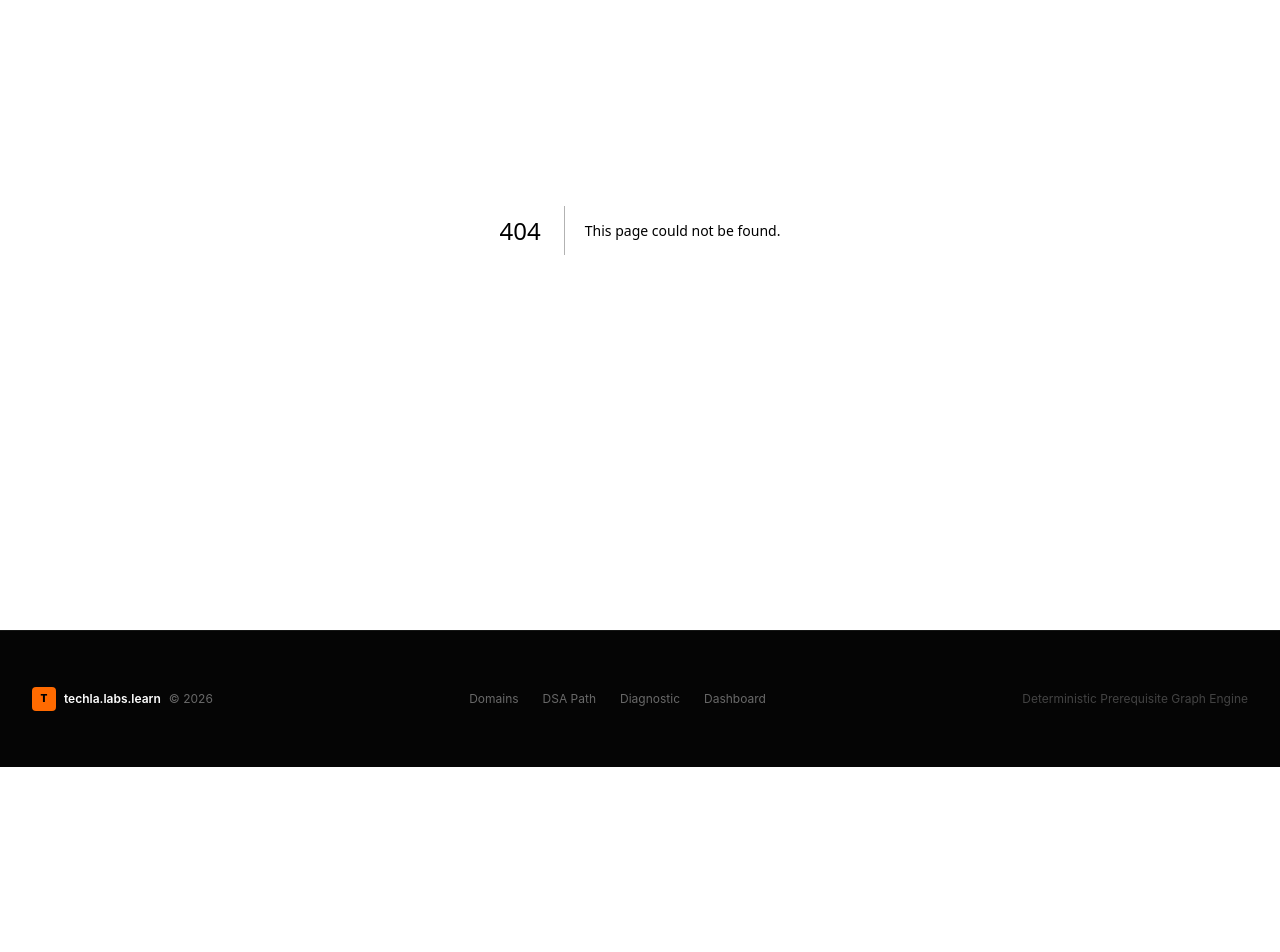
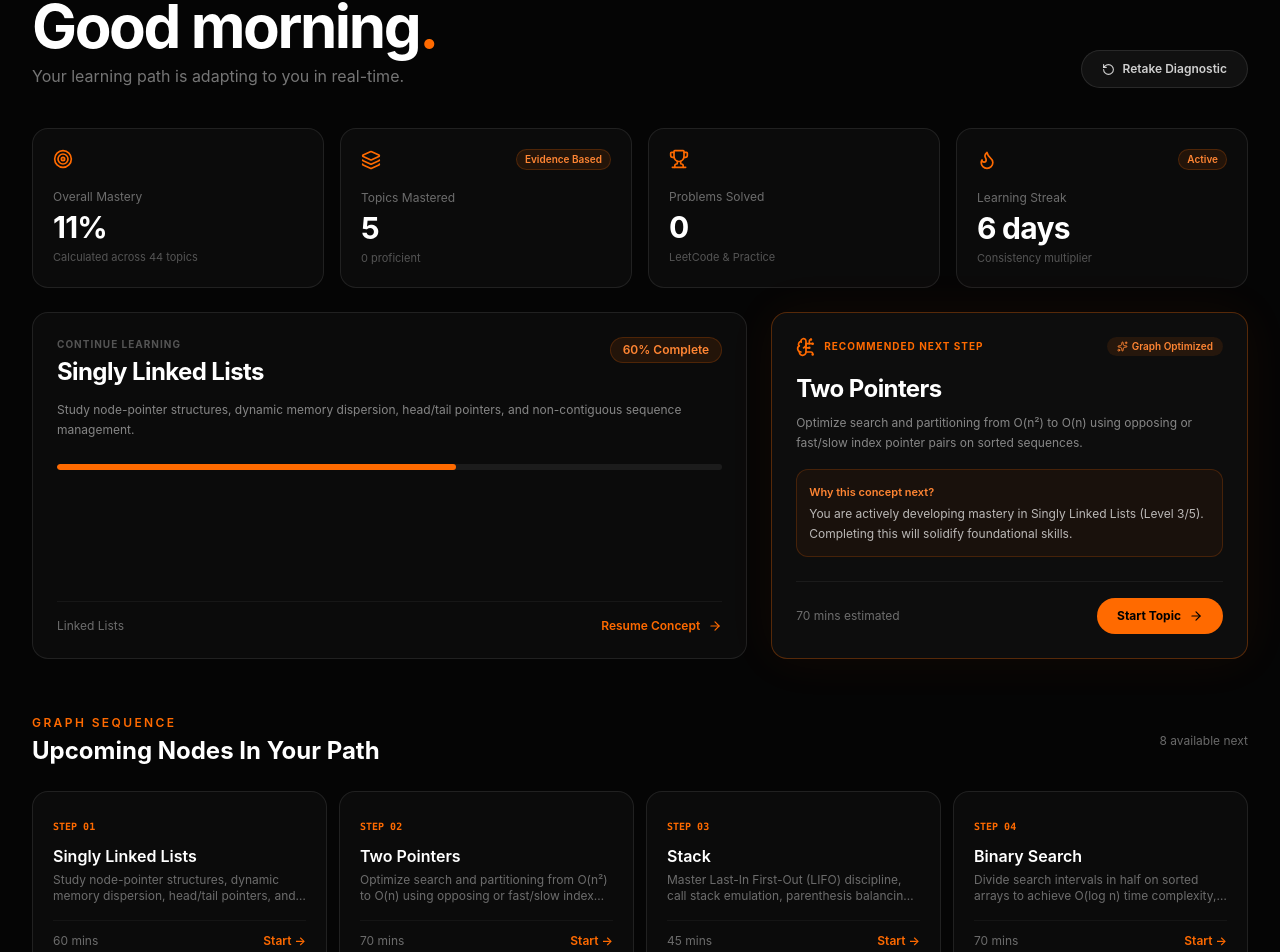
Before and after one commit to TheclaOrg/techla.labs.learn, a Next.js app: page /dashboard in a window 1280 px wide. Before the commit this address had no page. Shown: the part 170-1122 px from the top of the page. Before the commit the page ends 937 px from the top, so only its background shows below. Built offline with nearby package versions, Linux system fonts and the light colour scheme.

Commit message:
feat(dashboard): build personalized learning space with adaptive path queue

```diff
--- /dev/null
+++ b/app/dashboard/page.tsx
@@ -0,0 +1,169 @@
+"use client";
+
+import React, { useState } from "react";
+import Link from "next/link";
+import {
+  Flame,
+  Layers3,
+  RotateCcw,
+  Sparkles,
+  Target,
+  Trophy,
+} from "lucide-react";
+import { loadStoredMasteries, loadProblemProgress } from "@/lib/storage/progress-store";
+import { computeOverallMasteryPercentage } from "@/lib/mastery/mastery-engine";
+import { generatePersonalizedPath } from "@/lib/learning/personalized-path";
+import { DashboardStat } from "@/components/dashboard/DashboardStat";
+import { KnowledgeMap } from "@/components/dashboard/KnowledgeMap";
+import { ContinueCard } from "@/components/dashboard/ContinueCard";
+import { RecommendationCard } from "@/components/dashboard/RecommendationCard";
+import { UserTopicMastery, ProblemProgress } from "@/types/learning";
+
+export default function DashboardPage() {
+  const [masteries] = useState<Record<string, UserTopicMastery>>(() => loadStoredMasteries());
+  const [problemProgress] = useState<Record<string, ProblemProgress>>(() => loadProblemProgress());
+
+  const stats = computeOverallMasteryPercentage(masteries);
+  const personalized = generatePersonalizedPath(masteries);
+  const currentTopic = personalized.currentTopic;
+  const recommendedNext = personalized.recommendedTopics[1] || personalized.recommendedTopics[0];
+  const nextReason = personalized.reasoning[0]?.reason;
+
+  const solvedProblemsCount = Object.values(problemProgress).filter((p) => p.status === "solved").length;
+
+  return (
+    <main className="min-h-screen bg-[#050505] px-5 pb-28 pt-32 lg:px-8">
+      <div className="mx-auto max-w-7xl">
+        {/* Header */}
+        <div className="flex flex-col sm:flex-row sm:items-end justify-between gap-6">
+          <div>
+            <div className="inline-flex items-center gap-2 rounded-full border border-[#ff6a00]/20 bg-[#ff6a00]/5 px-3 py-1 text-xs font-semibold text-[#ff8533] mb-3">
+              <Sparkles size={12} />
+              PERSONALIZED LEARNING SPACE
+            </div>
+
+            <h1 className="text-4xl font-bold tracking-[-.04em] sm:text-6xl text-white">
+              Good morning<span className="text-[#ff6a00]">.</span>
+            </h1>
+
+            <p className="mt-2 text-sm sm:text-base text-white/45">
+              Your learning path is adapting to you in real-time.
+            </p>
+          </div>
+
+          <Link
+            href="/learn/dsa/diagnostic"
+            className="inline-flex items-center gap-2 rounded-full border border-white/10 bg-white/5 px-5 py-2.5 text-xs font-semibold text-white/80 hover:text-white hover:border-[#ff6a00] transition"
+          >
+            <RotateCcw size={13} />
+            Retake Diagnostic
+          </Link>
+        </div>
+
+        {/* 4 Stats Cards */}
+        <div className="mt-10 grid gap-4 sm:grid-cols-2 lg:grid-cols-4">
+          <DashboardStat
+            icon={<Target size={20} />}
+            title="Overall Mastery"
+            value={`${stats.percentage}%`}
+            subtitle="Calculated across 44 topics"
+          />
+          <DashboardStat
+            icon={<Layers3 size={20} />}
+            title="Topics Mastered"
+            value={stats.masteredCount}
+            subtitle={`${stats.proficientCount} proficient`}
+            badge="Evidence Based"
+          />
+          <DashboardStat
+            icon={<Trophy size={20} />}
+            title="Problems Solved"
+            value={solvedProblemsCount}
+            subtitle="LeetCode & Practice"
+          />
+          <DashboardStat
+            icon={<Flame size={20} />}
+            title="Learning Streak"
+            value="6 days"
+            subtitle="Consistency multiplier"
+            badge="Active"
+          />
+        </div>
+
+        {/* In-Progress & Recommended Actions */}
+        <div className="mt-6 grid gap-6 lg:grid-cols-[1.2fr_0.8fr]">
+          <ContinueCard
+            topic={currentTopic}
+            mastery={masteries[currentTopic.slug]}
+          />
+          <RecommendationCard
+            topic={recommendedNext}
+            reason={nextReason}
+          />
+        </div>
+
+        {/* Your Recommended Path Queue */}
+        <section className="mt-14">
+          <div className="flex items-center justify-between mb-6">
+            <div>
+              <p className="text-xs font-semibold uppercase tracking-[0.2em] text-[#ff6a00]">
+                Graph Sequence
+              </p>
+              <h2 className="mt-1 text-2xl font-bold text-white">
+                Upcoming Nodes In Your Path
+              </h2>
+            </div>
+            <span className="text-xs text-white/40">
+              {personalized.recommendedTopics.length} available next
+            </span>
+          </div>
+
+          <div className="grid gap-3 sm:grid-cols-2 lg:grid-cols-4">
+            {personalized.recommendedTopics.slice(0, 4).map((t, idx) => (
+              <Link
+                key={t.id}
+                href={`/learn/dsa/${t.slug}`}
+                className="card group rounded-2xl p-5 flex flex-col justify-between"
+              >
+                <div>
+                  <span className="text-[10px] font-mono font-bold text-[#ff6a00]">
+                    STEP 0{idx + 1}
+                  </span>
+                  <h3 className="mt-2 text-base font-semibold text-white group-hover:text-[#ff8533] transition">
+                    {t.title}
+                  </h3>
+                  <p className="mt-1 text-xs text-white/40 line-clamp-2">
+                    {t.description}
+                  </p>
+                </div>
+
+                <div className="mt-4 pt-3 border-t border-white/[0.04] flex items-center justify-between text-xs text-white/40">
+                  <span>{t.estimatedMinutes} mins</span>
+                  <span className="text-[#ff6a00] font-semibold group-hover:translate-x-1 transition-transform">
+                    Start →
+                  </span>
+                </div>
+              </Link>
+            ))}
+          </div>
+        </section>
+
+        {/* Knowledge Map Overview */}
+        <section className="mt-14">
+          <div className="flex items-center justify-between mb-6">
+            <div>
+              <p className="text-xs font-semibold uppercase tracking-[0.2em] text-[#ff6a00]">
+                Full Competency Radar
+              </p>
+              <h2 className="mt-1 text-2xl font-bold text-white">
+                Knowledge Map by Category
+              </h2>
+            </div>
+          </div>
+
+          <KnowledgeMap masteries={masteries} />
+        </section>
+      </div>
+    </main>
+  );
+}
```
